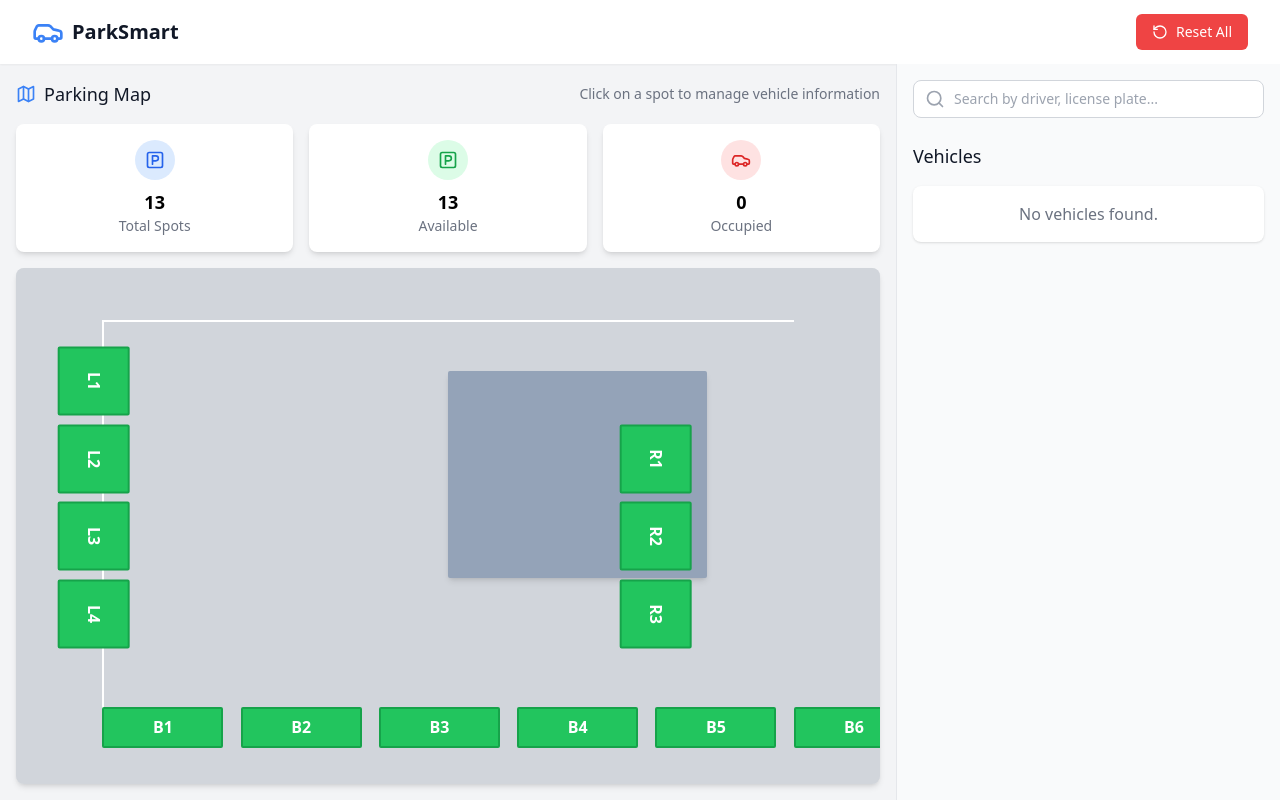
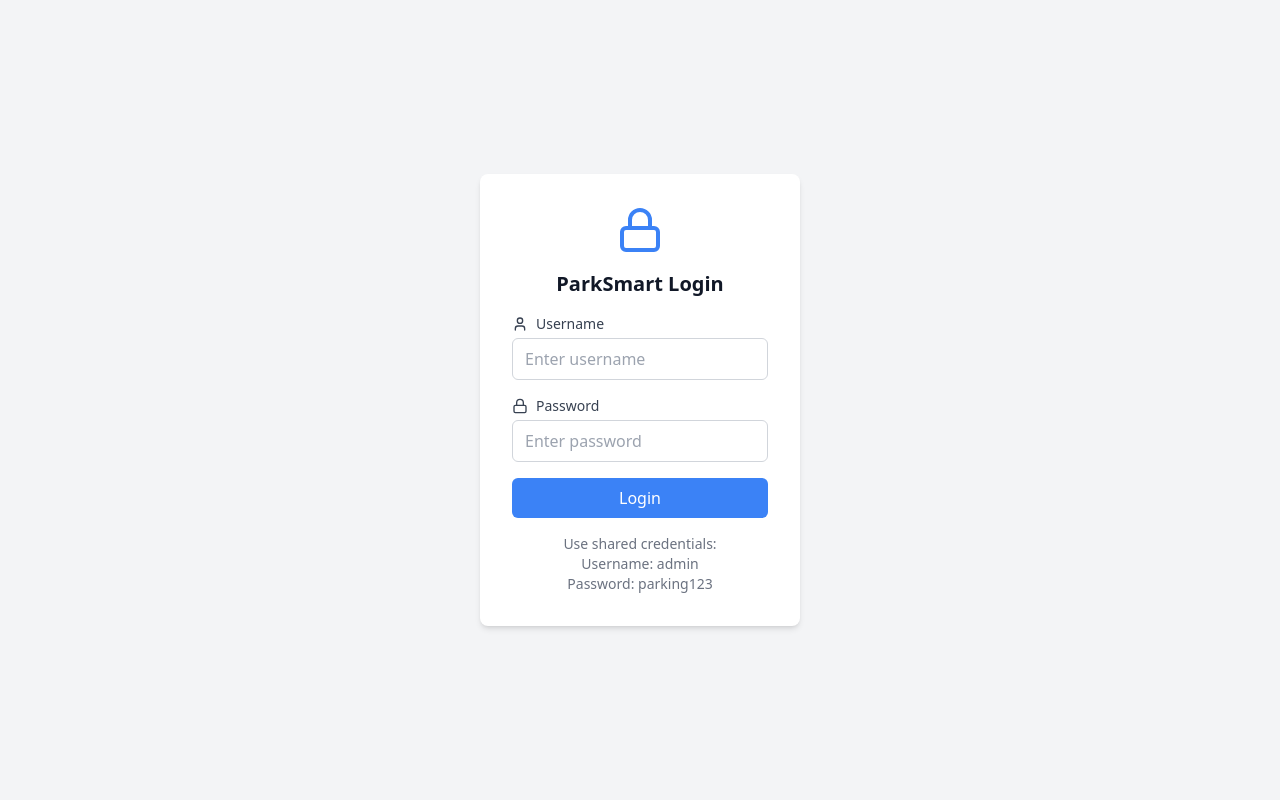
Before and after one commit to tonycho/parking, a React (Vite) app: page / in a window 1280 px wide. Built offline with nearby package versions, Linux system fonts and the light colour scheme.

Commit message:
Add login page with shared credentials

```diff
--- a/src/App.tsx
+++ b/src/App.tsx
@@ -6,6 +6,7 @@ import VehicleForm from './components/VehicleForm';
 import Stats from './components/Stats';
 import SearchBar from './components/SearchBar';
 import VehicleList from './components/VehicleList';
+import Login from './components/Login';
 
 function App() {
   const {
@@ -26,8 +27,13 @@ function App() {
 
   const [sidebarOpen, setSidebarOpen] = useState(false);
   const [showResetConfirm, setShowResetConfirm] = useState(false);
+  const [isAuthenticated, setIsAuthenticated] = useState(false);
 
   const { spots, filteredVehicles } = filteredResults();
+
+  if (!isAuthenticated) {
+    return <Login onLogin={() => setIsAuthenticated(true)} />;
+  }
 
   const handleSpotClick = (spot: typeof spots[0]) => {
     setSelectedSpot(spot);
--- /dev/null
+++ b/src/components/Login.tsx
@@ -0,0 +1,92 @@
+import React, { useState } from 'react';
+import { Lock, User } from 'lucide-react';
+
+interface LoginProps {
+  onLogin: () => void;
+}
+
+const Login: React.FC<LoginProps> = ({ onLogin }) => {
+  const [username, setUsername] = useState('');
+  const [password, setPassword] = useState('');
+  const [error, setError] = useState('');
+
+  const handleSubmit = (e: React.FormEvent) => {
+    e.preventDefault();
+
+    // Hardcoded credentials
+    if (username === 'admin' && password === 'parking123') {
+      onLogin();
+      setError('');
+    } else {
+      setError('Invalid credentials');
+    }
+  };
+
+  return (
+    <div className="min-h-screen bg-gray-100 flex items-center justify-center">
+      <div className="bg-white p-8 rounded-lg shadow-md w-full max-w-xs">
+        <div className="flex items-center justify-center mb-4">
+          <Lock className="h-12 w-12 text-blue-500" />
+        </div>
+        <h2 className="text-center text-xl font-bold text-gray-900 mb-4">ParkSmart Login</h2>
+
+        <form onSubmit={handleSubmit} className="space-y-4">
+          <div>
+            <label className="block text-sm font-medium text-gray-700 mb-1">
+              <div className="flex items-center">
+                <User className="w-4 h-4 mr-2" />
+                Username
+              </div>
+            </label>
+            <input
+              type="text"
+              value={username}
+              onChange={(e) => setUsername(e.target.value)}
+              className="w-full px-3 py-2 border border-gray-300 rounded-md focus:outline-none focus:ring-2 focus:ring-blue-500"
+              placeholder="Enter username"
+              required
+            />
+          </div>
+
+          <div>
+            <label className="block text-sm font-medium text-gray-700 mb-1">
+              <div className="flex items-center">
+                <Lock className="w-4 h-4 mr-2" />
+                Password
+              </div>
+            </label>
+            <input
+              type="password"
+              value={password}
+              onChange={(e) => setPassword(e.target.value)}
+              className="w-full px-3 py-2 border border-gray-300 rounded-md focus:outline-none focus:ring-2 focus:ring-blue-500"
+              placeholder="Enter password"
+              required
+            />
+          </div>
+
+          {error && (
+            <div className="text-red-600 text-sm text-center">{error}</div>
+          )}
+
+          <button
+            type="submit"
+            className="w-full bg-blue-500 text-white py-2 px-4 rounded-md hover:bg-blue-600 transition-colors"
+          >
+            Login
+          </button>
+        </form>
+
+        <div className="mt-4 text-center text-sm text-gray-500">
+          Use shared credentials:
+          <br />
+          Username: admin
+          <br />
+          Password: parking123
+        </div>
+      </div>
+    </div>
+  );
+};
+
+export default Login;
```
